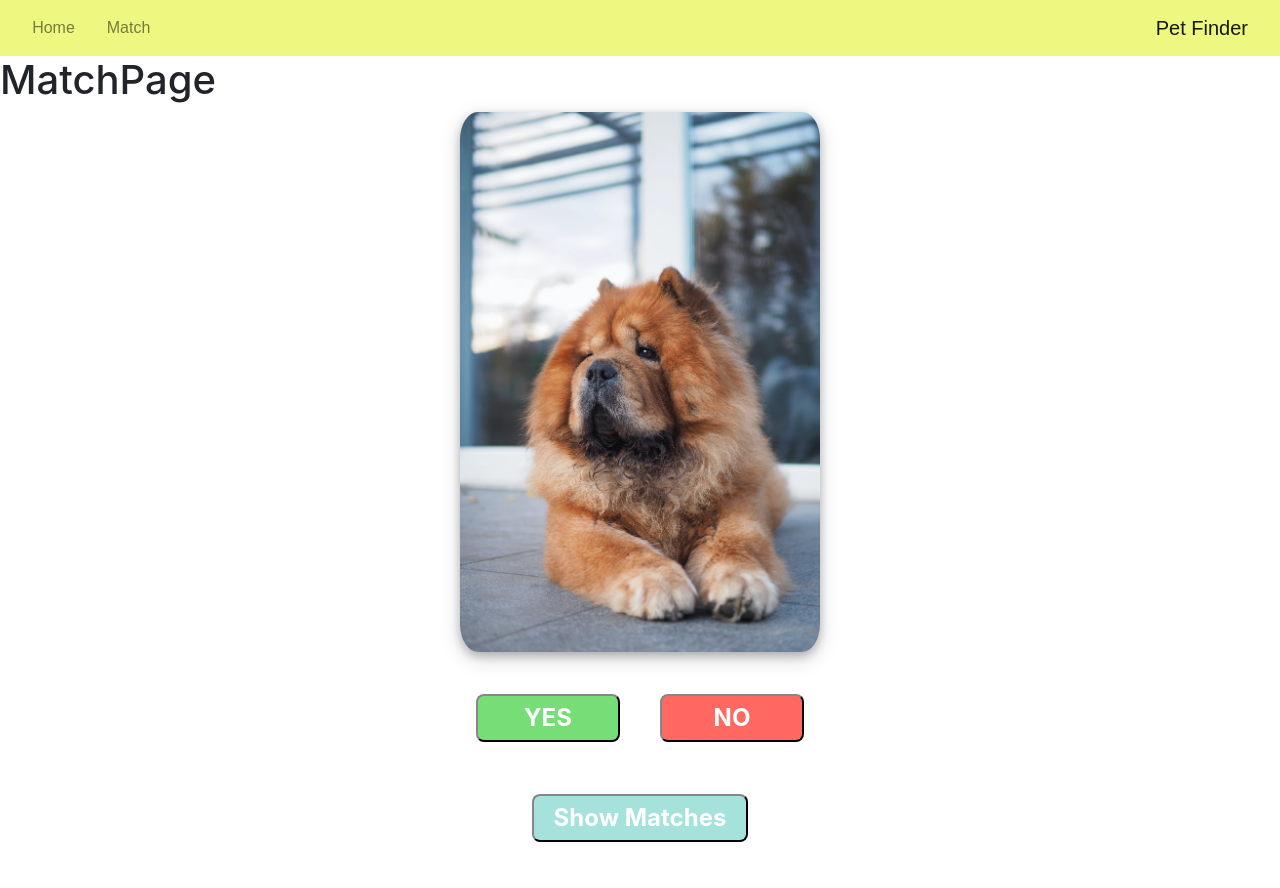
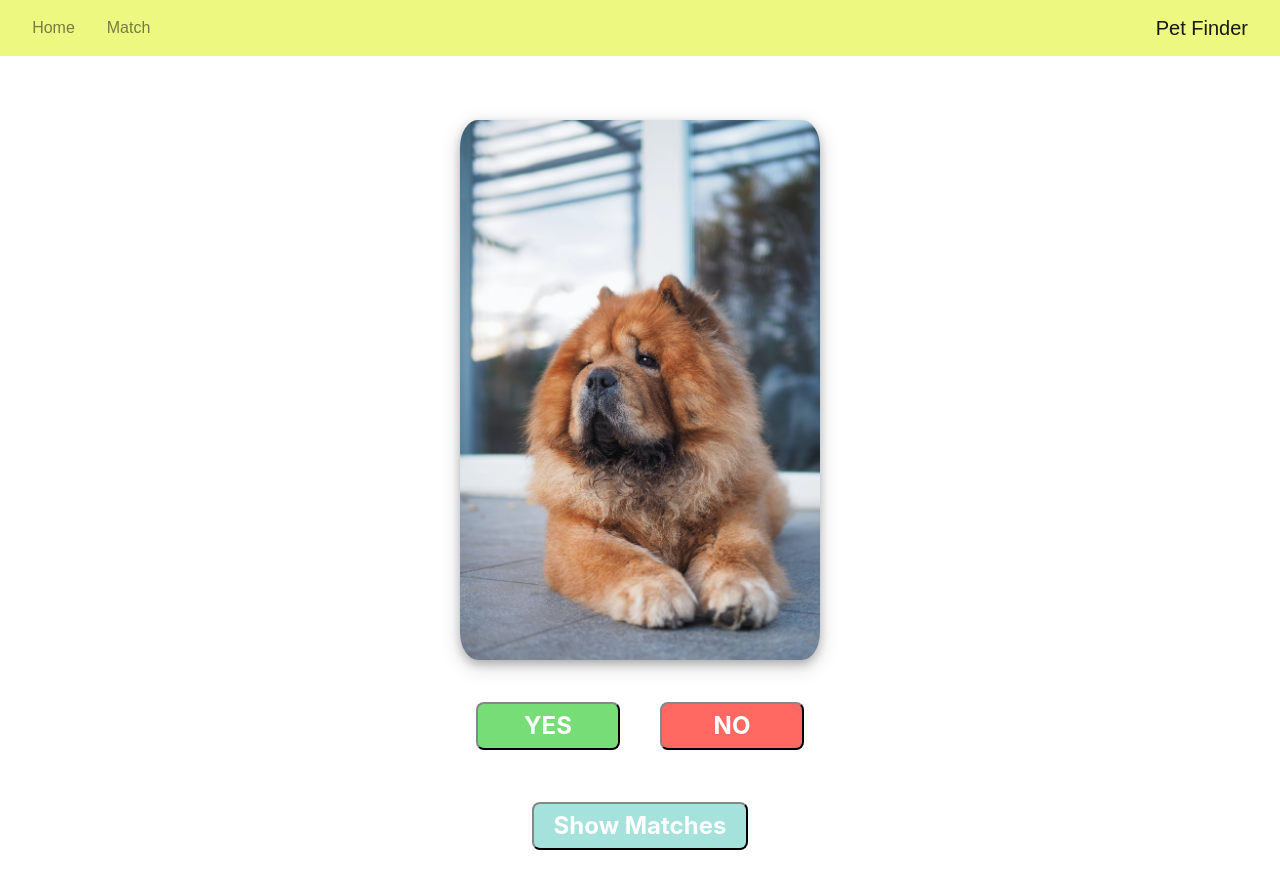
Before and after one commit to Codubee/PetFinderTTH1-2, a React (Create React App) app in the folder frontend/: page /match in a window 1280 px wide. Shown: the top 888 px of the page. Built offline with nearby package versions, Linux system fonts and the light colour scheme.

Commit message:
Added padding on top and bottom of the match page

```diff
--- /dev/null
+++ b/frontend/src/styles/MatchPage.css
@@ -0,0 +1,3 @@
+#matchPage{
+    margin: 4em 0em 10em 0em;
+}
--- a/frontend/src/views/MatchPage.js
+++ b/frontend/src/views/MatchPage.js
@@ -2,7 +2,7 @@ import React, { useState } from 'react';
 import '../styles/MPbuttons.css';
 import AnimalImage from '../components/AnimalImage'
 import { Collapse, CardBody, Card } from 'reactstrap';
-
+import '../styles/MatchPage.css'
 
 function MatchPage() {
     const [isOpen, setIsOpen] = useState(false);
@@ -11,7 +11,6 @@ function MatchPage() {
 
     return (
         <div id="matchPage">
-            <h1>MatchPage</h1>
             <AnimalImage image={'/images/dog1.jpg'} altText="chow chow" />
             <div className="buttonGroup">
                 <button className="mp-button" id="green">YES</button>
```
